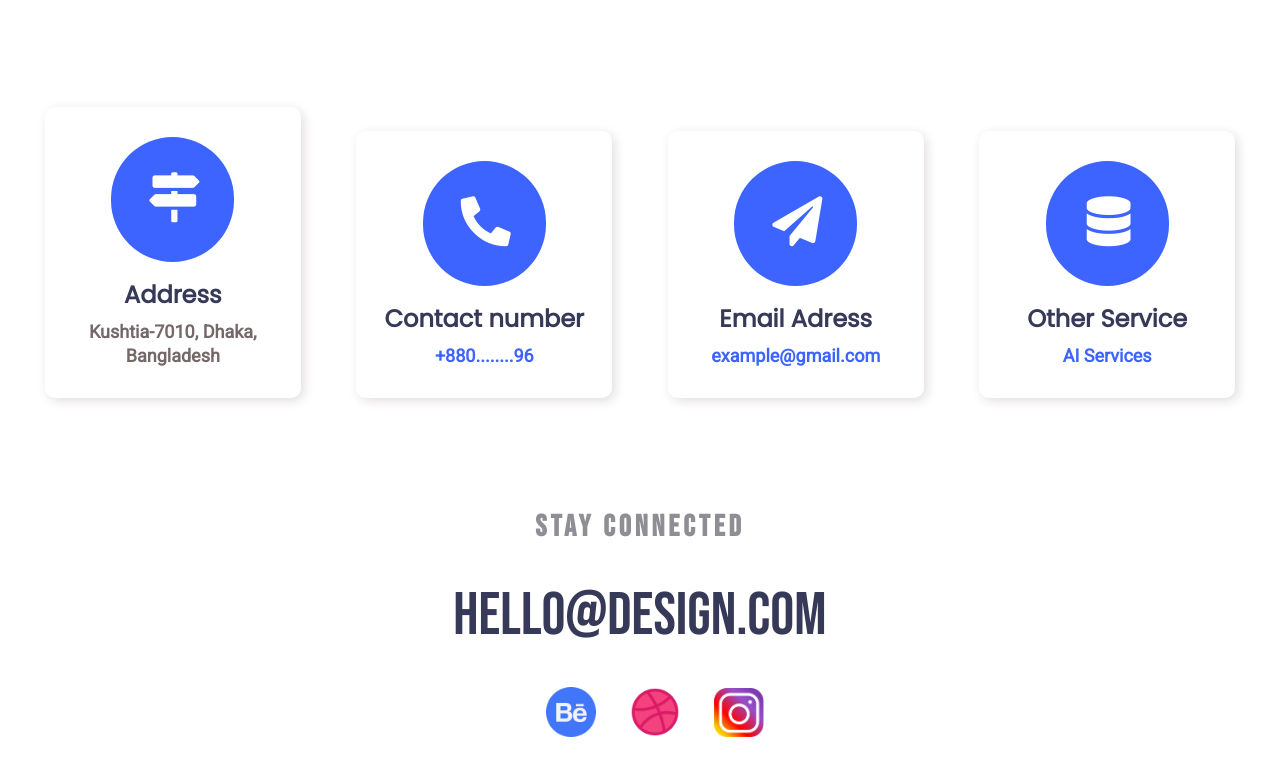
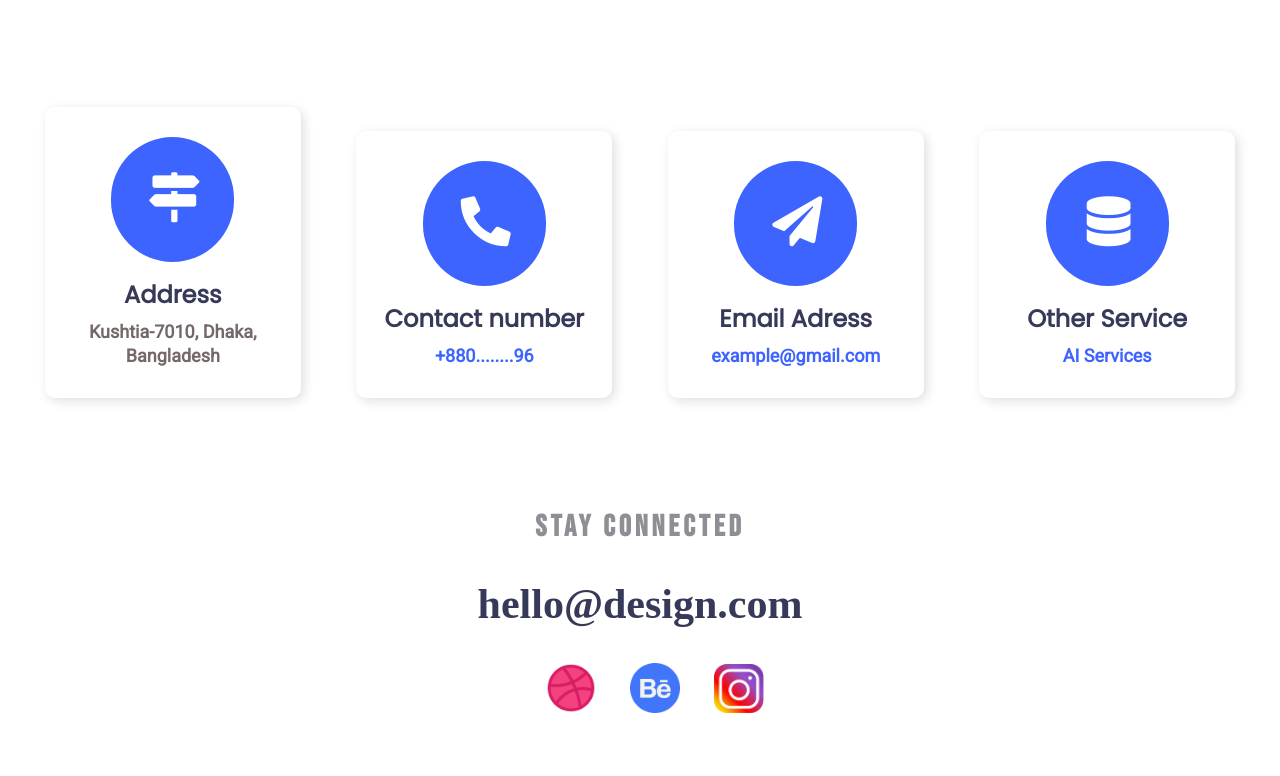
Before and after one commit to rhsumonDev/portfolio-website, a plain HTML site: page index.html in a window 1280 px wide. Shown: the part 2671-3447 px from the top of the page. Drawn offline with Linux system fonts and the light colour scheme.

Commit message:
Change recent work section

```diff
--- a/index.html
+++ b/index.html
@@ -110,10 +110,10 @@
     <!-- Start Footer-Section -->
     <footer class="footer">
             <h3>STAY CONNECTED</h3>
-            <h1>hello@design.com</h1>
+            <h2>hello@design.com</h2>
          <div class="icon-image">
+            <img src="images/icons/image 6.png" alt="">
            <img src="images/icons/Group 33059.png" alt="">
-            <img src="images/icons/image 6.png" alt="">
             <img src="images/icons/image 7.png" alt="">
         </div>
     </footer>
--- a/style.css
+++ b/style.css
@@ -66,7 +66,7 @@ p{
 }
 /* End Header-Section */
 
-/* Start Header Section */
+/* Start About Section */
 .about-section img{
     margin-top: -240px;
     margin-left: 15px;
@@ -93,7 +93,7 @@ p{
 .cv-button i{
     margin-right: 8px;
 }
-/* End Header Section */
+/* End About Section */
 
 /* Start Recent-project */
 
@@ -132,7 +132,7 @@ p{
 }
 
 .recent-project p{
-    padding: 5px 0px 20px 3px;
+    padding: 5px 0px 20px 11px;
 
 }
 /* End Recent project */
@@ -221,8 +221,10 @@ p{
     text-align: center;
 
 }
-.footer h1{
+.footer h2{
     padding: 35px;
+    font-size: 42px;
+    color: #363958;
 }
 .footer h3{
     font-family: 'Bebas Neue', cursive;
```
